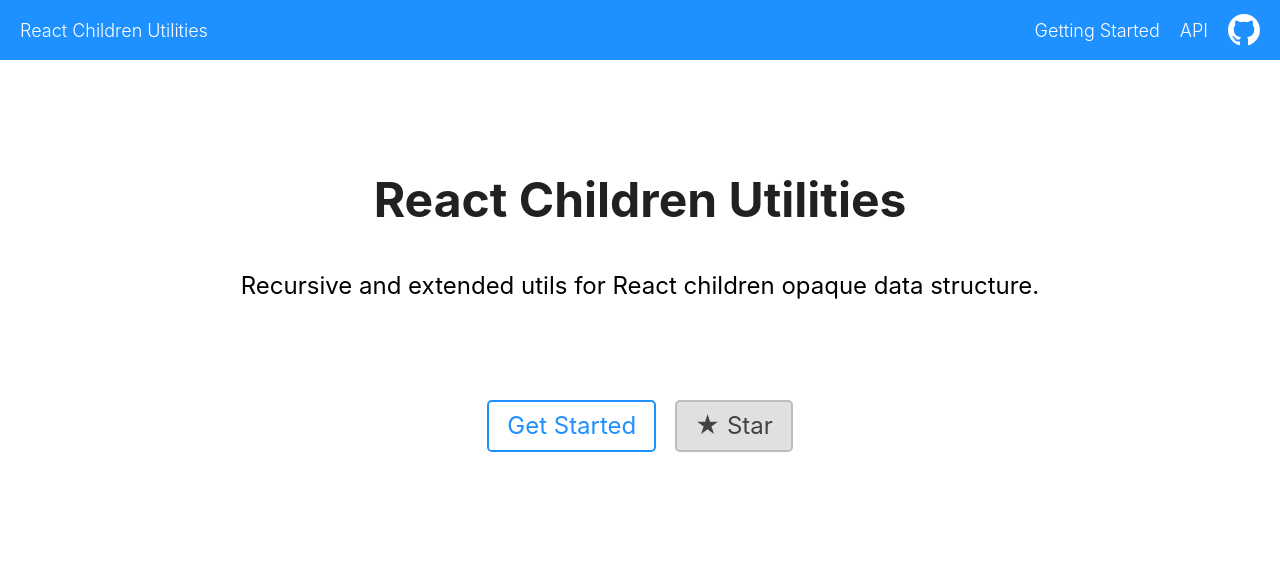
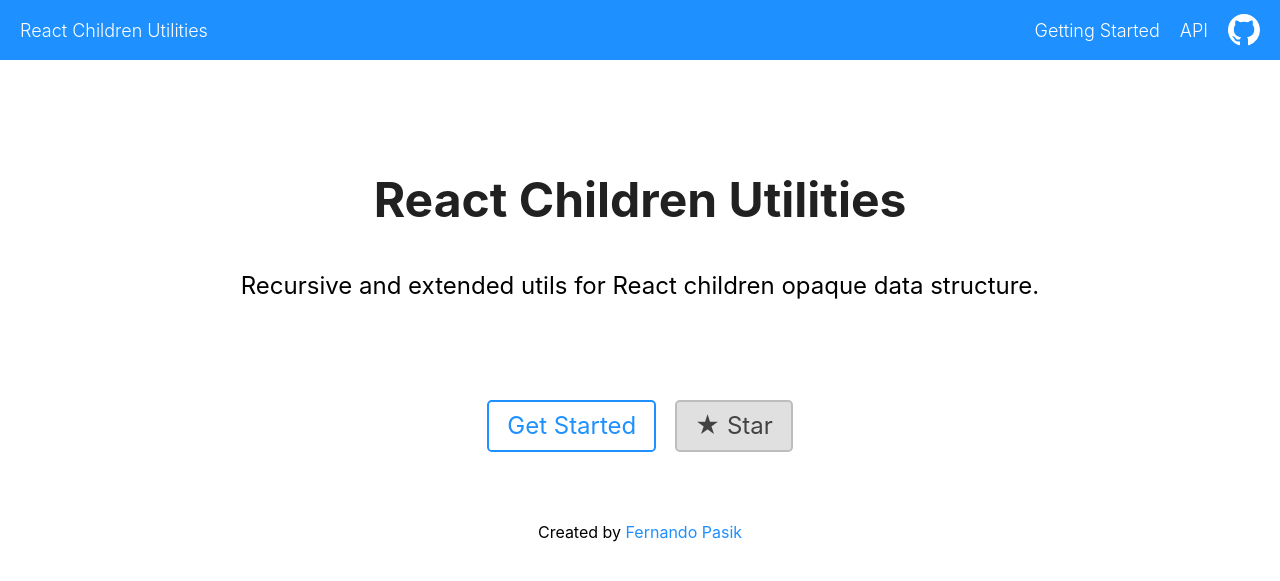
Before and after one commit to fernandopasik/react-children-utilities, a Jekyll site: the page built from docs/index.md, in a window 1280 px wide. Shown: the top 581 px of the page. Built offline with Jekyll 4.4.1, drawn with Linux system fonts in a browser that asks for light colours.

Commit message:
docs: add footer

```diff
--- /dev/null
+++ b/docs/_includes/footer.html
@@ -0,0 +1,3 @@
+<footer class="main-footer">
+	<div class="container">Created by <a href="https://fernandopasik.com">Fernando Pasik</a></div>
+</footer>
--- a/docs/_layouts/default.html
+++ b/docs/_layouts/default.html
@@ -14,6 +14,7 @@ layout: compress
 				{{ content }}
 			</div>
 		</main>
-		{%- include google-analytics.html -%}
+
+		{% include footer.html %} {%- include google-analytics.html -%}
 	</body>
 </html>
--- /dev/null
+++ b/docs/_sass/footer.scss
@@ -0,0 +1,4 @@
+.main-footer {
+  text-align: center;
+  padding: 20px 0;
+}
--- a/docs/_sass/main.scss
+++ b/docs/_sass/main.scss
@@ -1,5 +1,5 @@
 @import 'normalize.scss', 'text.scss', 'layout.scss', 'button.scss', 'top-bar.scss', 'hero.scss',
-  'code.scss', 'content-table.scss';
+  'code.scss', 'content-table.scss', 'footer.scss';
 
 html {
   --primary-color: dodgerblue;
```
